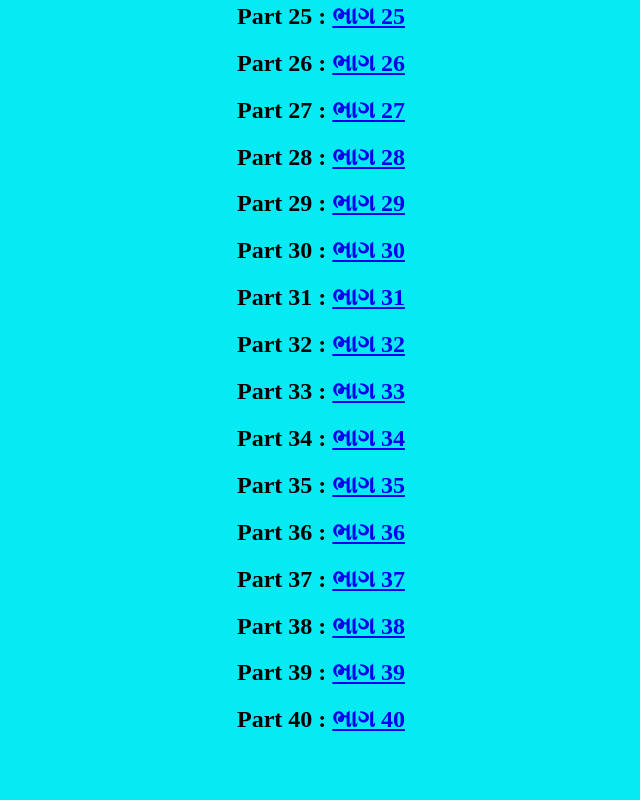
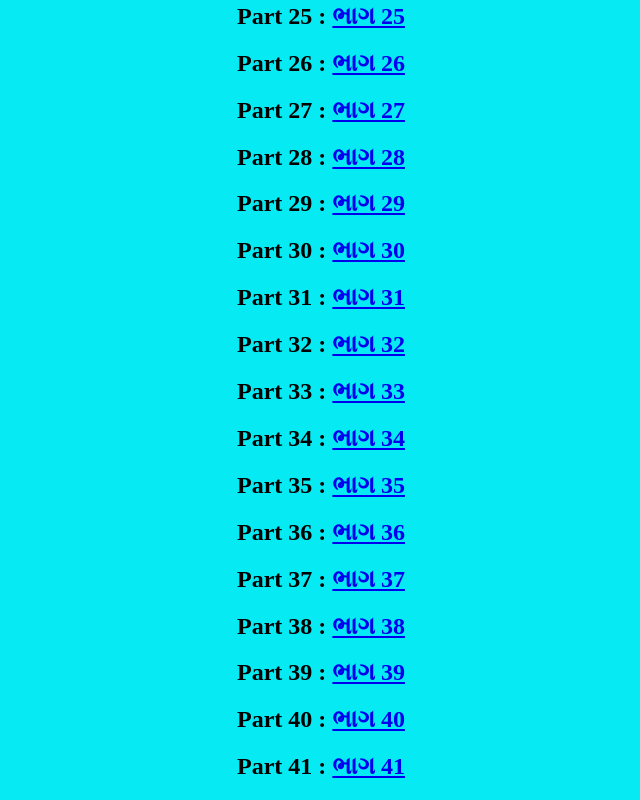
Before and after one commit to meet41/Vasudevanand-Saraswati-Swami-Maharaj-Charitamrut, a plain HTML site: page index.html in a window 1280 px wide. Shown: the part 1643-2443 px from the top of the page, without its empty margins (319-959 px from the left). Before the commit the page ends 2396 px from the top, so only its background shows below. Drawn offline with Linux system fonts and the light colour scheme.

Commit message:
Update index.html

```diff
--- a/index.html
+++ b/index.html
@@ -61,7 +61,7 @@
                 <h2>Part 38 : <a href="https://youtu.be/RGtwWxUNFm4" target="_blank">ભાગ 38</a></h2>
                 <h2>Part 39 : <a href="https://youtu.be/77vzkUznxcw" target="_blank">ભાગ 39</a></h2>
                 <h2>Part 40 : <a href="https://youtu.be/6PwZZKor7Y8" target="_blank">ભાગ 40</a></h2>
-                <!-- <h2>Part 41 : <a href="" target="_blank">ભાગ 41</a></h2>-->
+                <h2>Part 41 : <a href="https://youtu.be/eJozA9tXR50" target="_blank">ભાગ 41</a></h2>
                 <!-- <h2>Part 42 : <a href="" target="_blank">ભાગ 42</a></h2> -->
                 <!-- <h2>Part 43 : <a href="" target="_blank">ભાગ 43</a></h2> -->
                 <!-- <h2>Part 44 : <a href="" target="_blank">ભાગ 44</a></h2> -->
```
